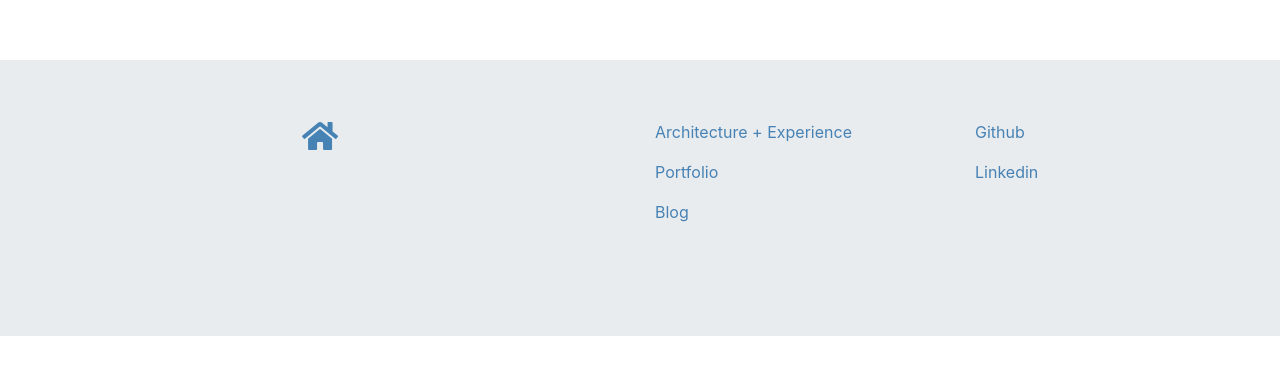
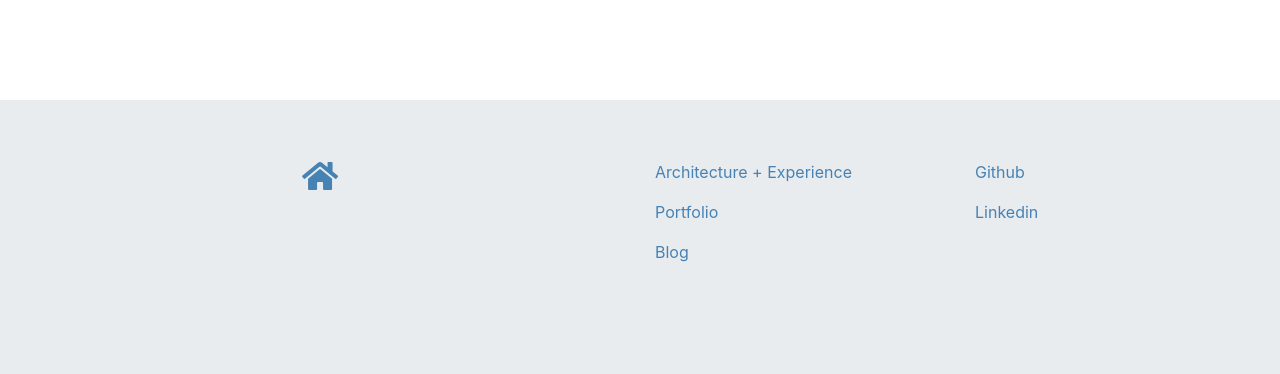
Before and after one commit to alexlepore/node-web, a React (Create React App) app in the folder client/: page /blog in a window 1280 px wide. Shown: the part 1063-1437 px from the top of the page. Before the commit the page ends 1399 px from the top, so only its background shows below. Built offline with nearby package versions, Linux system fonts and the light colour scheme; no server answers.

Commit message:
increasing margin top to footer

```diff
--- a/client/src/components/footer/Footer.css
+++ b/client/src/components/footer/Footer.css
@@ -1,7 +1,7 @@
 footer{
     background-color: #e9ecef;
     padding: 60px 0px 80px 0px;
-    margin-top: 20px;
+    margin-top: 60px;
 }
 
 footer a{
--- a/client/src/pages/homepage/HomePage.css
+++ b/client/src/pages/homepage/HomePage.css
@@ -1,11 +1,5 @@
 .verticalHeight{
     height: 100vh
-}
-
-@media(max-width: 375px) {
-    .verticalHeight{
-        height: auto !important;
-    }
 }
 
 @media(max-height: 750px){
@@ -13,3 +7,9 @@
         height: auto !important;
     }
 }
+
+@media(min-width: 1200px){
+    .wide-margin{
+        margin-bottom: 40px;
+    }
+}
```
